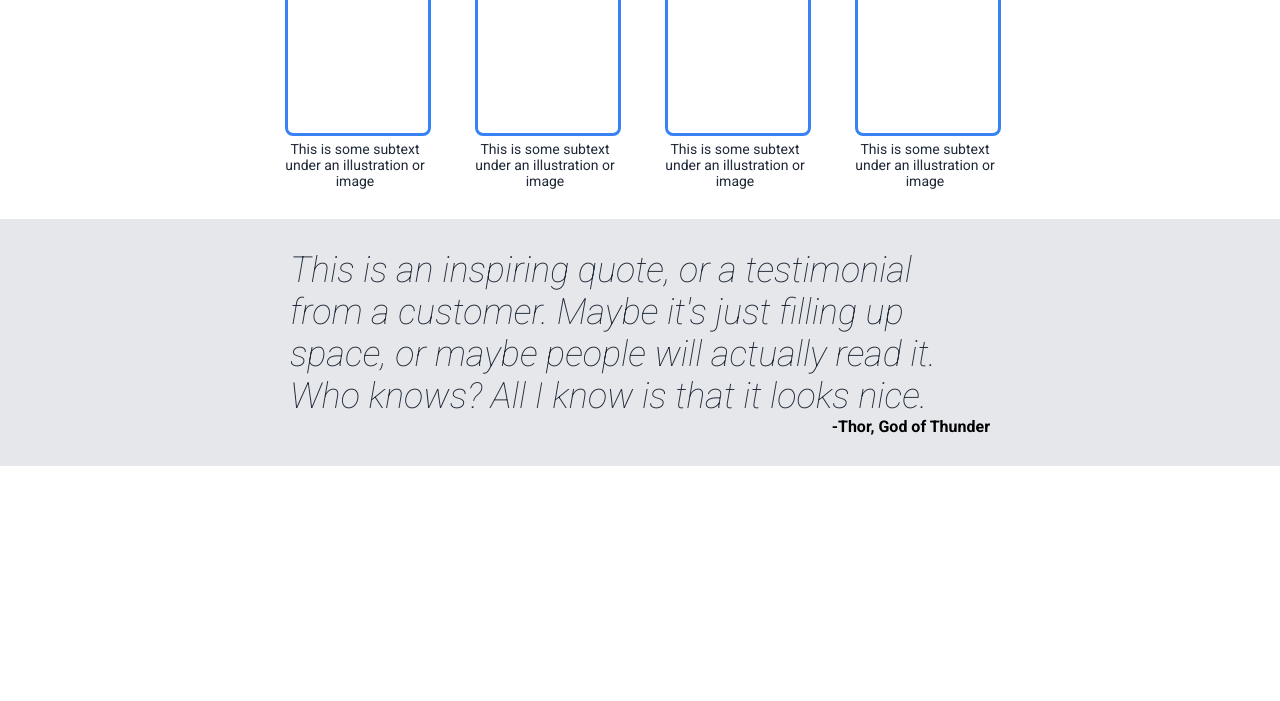
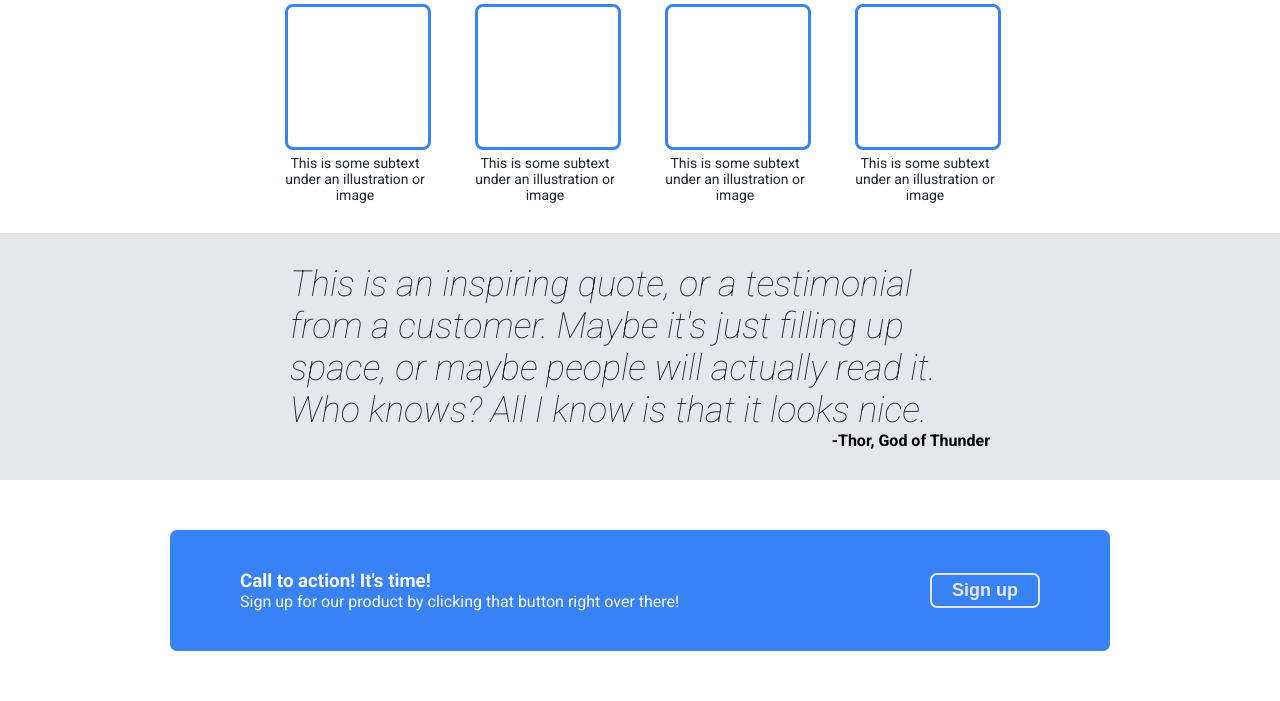
Before and after one commit to ronshalit00/TOP-landing-page, a plain HTML site: page index.html in a window 1280 px wide. Shown: the part 476-1177 px from the top of the page. Before the commit the page ends 942 px from the top, so only its background shows below. Drawn offline with Linux system fonts and the light colour scheme.

Commit message:
Add bottom CTA section with styling

```diff
--- a/index.html
+++ b/index.html
@@ -25,7 +25,7 @@
         <div class="left-side">
             <h1>This website is awesome</h1>
             <p>This website has some subtext that goes here under the main title. It's smaller font the color is lower contrast</p>
-            <button type="button">Sign up</button>
+            <button id="top-cta" type="button">Sign up</button>
         </div>
         <div class="right-side"><span>This is a placeholder for an image</span></div>
     </section>
@@ -57,7 +57,15 @@
                 <div></div>
                 <p class="author">-Thor, God of Thunder</p>
             </div>
-
+        </div>
+    </section>
+    <section class="cta-section">
+        <div class="cta-container">
+            <div class="cta-left-side">
+                <h3 id="cta-title">Call to action! It's time!</h3>
+                <p>Sign up for our product by clicking that button right over there!</p>
+            </div>
+            <button id="bottom-cta" type="button">Sign up</button>
         </div>
     </section>
 </body>
--- a/style.css
+++ b/style.css
@@ -11,7 +11,7 @@ body {
 
 header {
     display: flex;
-    justify-content: space-around;
+    justify-content: space-between;
     background-color: #1F2937;
     padding: 10px 16%;
     align-items: center;
@@ -69,7 +69,7 @@ h1 {
     color: #F9FAF8;
     font-size: 18px;
 }
-button {
+#top-cta {
     background-color: #3882F6;
     font-size: 18px;
     color: #E5E7EB;
@@ -82,6 +82,9 @@ button {
 .info {
     text-align: center;
     margin: 10px 0 20px 0;
+    font-weight: 900;
+    font-size: 36px;
+    color: #1F2937;
 }
 .card {
     border: 3px solid #3882F6;
@@ -126,3 +129,31 @@ button {
 .author {
     font-weight: 700;
 }
+
+.cta-section {
+    display: flex;
+    justify-content: center;
+    align-items: center;
+}
+.cta-container {
+    display: flex;
+    background-color: #3882F6;
+    margin: 50px 60px;
+    padding: 40px 70px;
+    justify-content: space-between;
+    width: 800px;
+    border-radius: 7px;
+    align-items: center;
+}
+#bottom-cta {
+    border: 2px solid #E5E7EB;
+    background-color: #3882F6;
+    color: #E5E7EB;
+    font-weight: bolder;
+    padding: 5px 20px;
+    border-radius: 7px;
+    font-size: 18px;
+}
+.cta-left-side {
+    color: #F9FAF8;
+}
```
